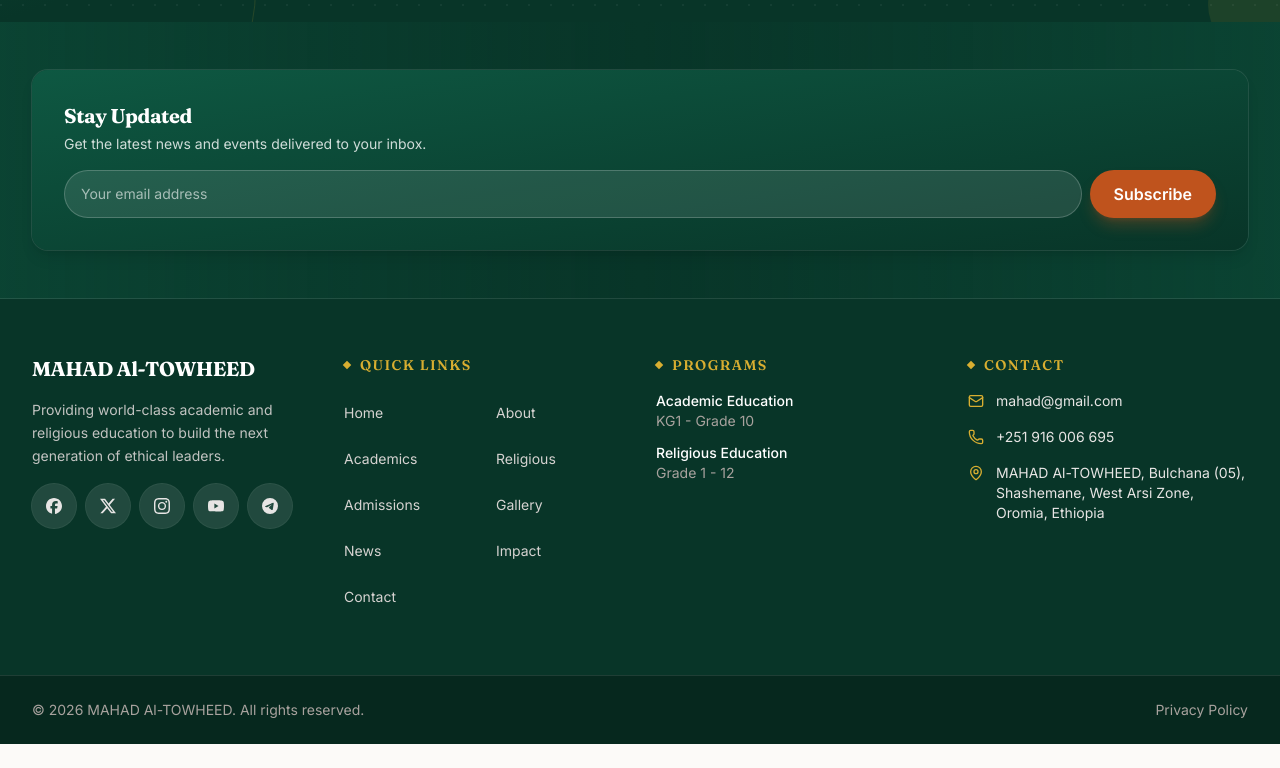
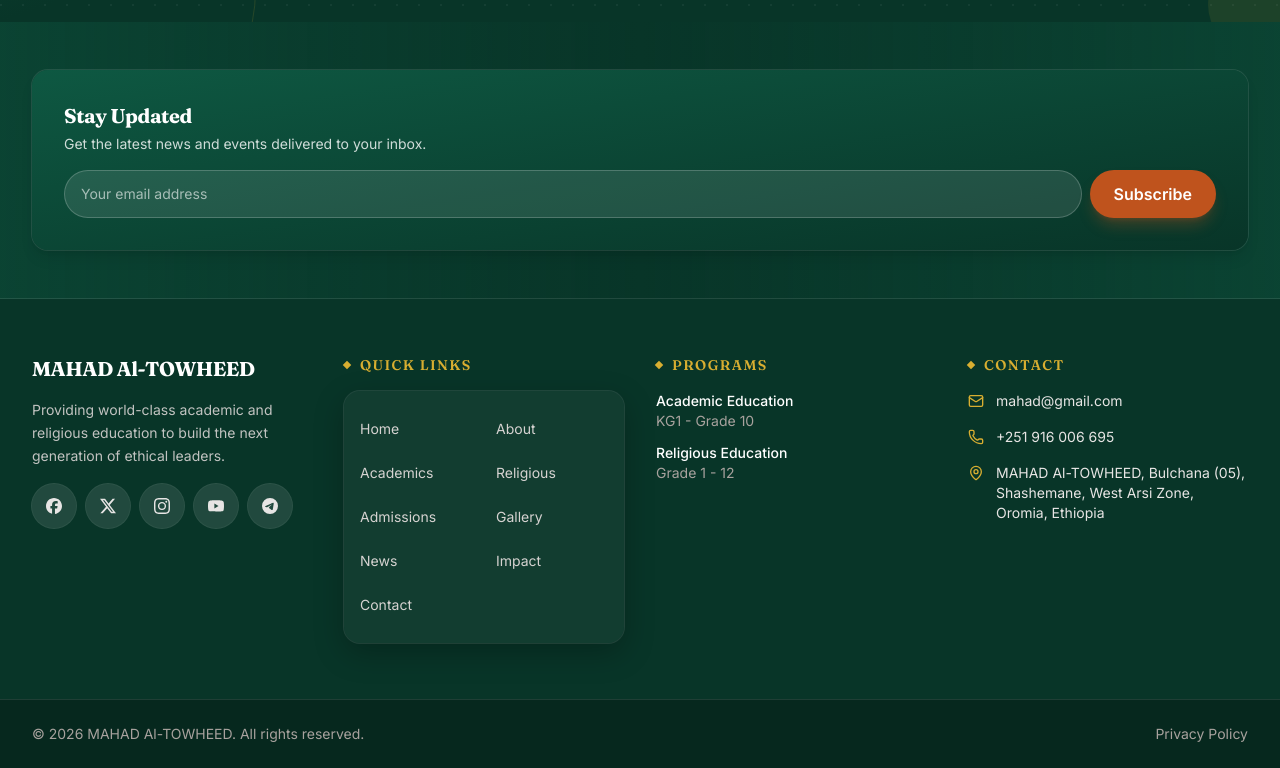
Before and after one commit to Algo-chan/Mahad-site, a Next.js app: page / in a window 1280 px wide. Shown: the part 7270-8038 px from the top of the page. Before the commit the page ends 8014 px from the top, so only its background shows below. Built offline with nearby package versions, Linux system fonts and the light colour scheme.

Commit message:
enhance the footer

```diff
--- a/src/components/layout/footer.tsx
+++ b/src/components/layout/footer.tsx
@@ -57,7 +57,8 @@ export function Footer() {
             <span className="h-1.5 w-1.5 rotate-45 bg-secondary-light" aria-hidden="true" />
             Quick Links
           </h3>
-          <ul className="grid grid-cols-2 gap-x-6 gap-y-0.5">
+          <div className="rounded-2xl bg-white/[0.04] p-2.5 shadow-[0_10px_30px_rgba(0,0,0,0.25)] ring-1 ring-white/10 sm:p-4">
+            <ul className="grid grid-cols-2 gap-x-6">
               {quickLinks.map((item) => (
                 <li key={item.href}>
                   <Link
@@ -69,6 +70,7 @@ export function Footer() {
                 </li>
               ))}
             </ul>
+          </div>
         </nav>
 
         <div className="flex flex-col gap-4">
```
Lines whose indentation alone changed are shown as unchanged.
